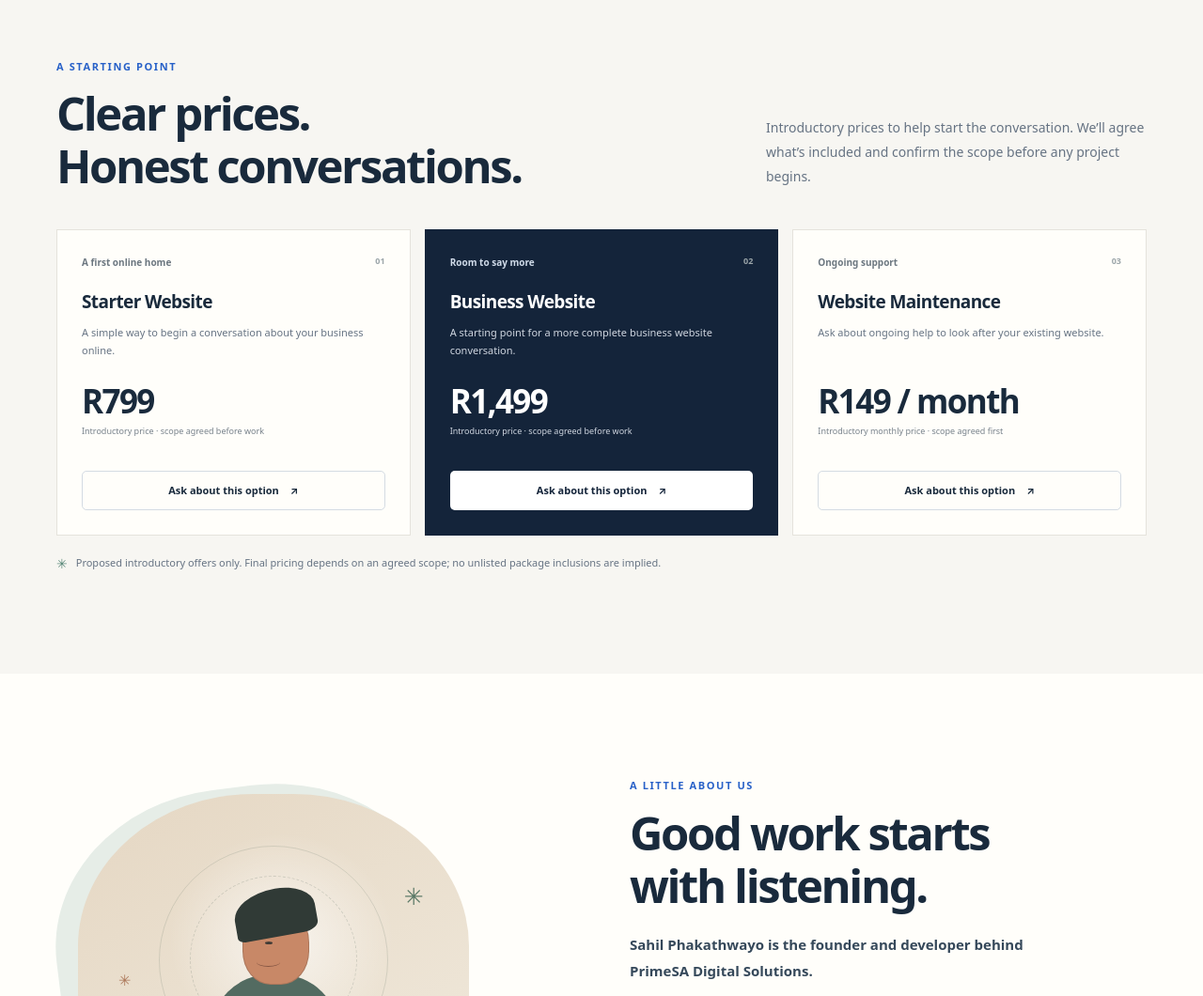
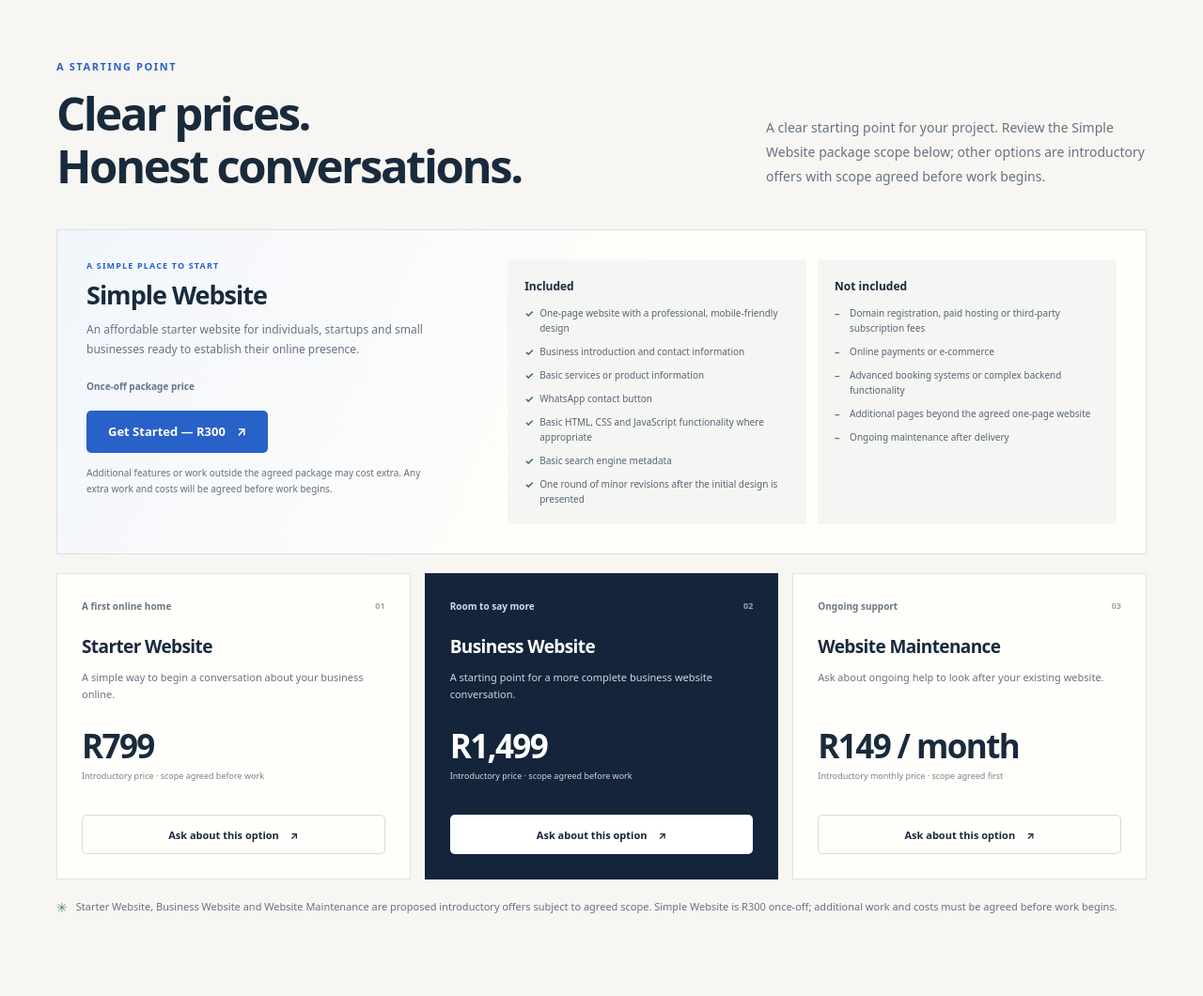
Before and after one commit to SahilIQR/PrimeSA-Digital-Solutions, a plain HTML site: page index.html in a window 1280 px wide. Shown: the part 2900-3960 px from the top of the page at 94% size. Drawn offline with Linux system fonts and the light colour scheme.

Commit message:
Update index.html

```diff
--- a/index.html
+++ b/index.html
@@ -286,10 +286,60 @@
               <h2 id="pricing-title">Clear prices.<br>Honest conversations.</h2>
             </div>
             <p class="section-summary">
-              Introductory prices to help start the conversation. We’ll agree what’s
-              included and confirm the scope before any project begins.
+              A clear starting point for your project. Review the Simple Website
+              package scope below; other options are introductory offers with scope
+              agreed before work begins.
             </p>
           </div>
+
+          <article class="simple-package-card">
+            <div class="simple-package-summary">
+              <p class="simple-package-eyebrow">A simple place to start</p>
+              <h3>Simple Website</h3>
+              <p class="simple-package-description">
+                An affordable starter website for individuals, startups and small
+                businesses ready to establish their online presence.
+              </p>
+              <p class="price-amount simple-package-amount">
+                <span class="price-value" data-price="simple"></span>
+              </p>
+              <p class="simple-package-caption">Once-off package price</p>
+              <a
+                class="button button-primary simple-package-button"
+                href="#contact"
+                data-whatsapp-link
+                data-whatsapp-message="Hello PrimeSA Digital Solutions! I'm interested in the R300 Simple Website package. Please tell me how to get started."
+              >Get Started — R300 <span aria-hidden="true">↗</span></a>
+              <p class="simple-package-terms">
+                Additional features or work outside the agreed package may cost extra.
+                Any extra work and costs will be agreed before work begins.
+              </p>
+            </div>
+            <div class="simple-package-details">
+              <div class="simple-package-list simple-package-included">
+                <h4>Included</h4>
+                <ul>
+                  <li>One-page website with a professional, mobile-friendly design</li>
+                  <li>Business introduction and contact information</li>
+                  <li>Basic services or product information</li>
+                  <li>WhatsApp contact button</li>
+                  <li>Basic HTML, CSS and JavaScript functionality where appropriate</li>
+                  <li>Basic search engine metadata</li>
+                  <li>One round of minor revisions after the initial design is presented</li>
+                </ul>
+              </div>
+              <div class="simple-package-list simple-package-excluded">
+                <h4>Not included</h4>
+                <ul>
+                  <li>Domain registration, paid hosting or third-party subscription fees</li>
+                  <li>Online payments or e-commerce</li>
+                  <li>Advanced booking systems or complex backend functionality</li>
+                  <li>Additional pages beyond the agreed one-page website</li>
+                  <li>Ongoing maintenance after delivery</li>
+                </ul>
+              </div>
+            </div>
+          </article>
 
           <div class="pricing-grid">
             <article class="price-card">
@@ -332,7 +382,7 @@
               >Ask about this option <span aria-hidden="true">↗</span></a>
             </article>
           </div>
-          <p class="pricing-disclaimer"><span aria-hidden="true">✳</span> Proposed introductory offers only. Final pricing depends on an agreed scope; no unlisted package inclusions are implied.</p>
+          <p class="pricing-disclaimer"><span aria-hidden="true">✳</span> Starter Website, Business Website and Website Maintenance are proposed introductory offers subject to agreed scope. Simple Website is R300 once-off; additional work and costs must be agreed before work begins.</p>
         </div>
       </section>
 
```
